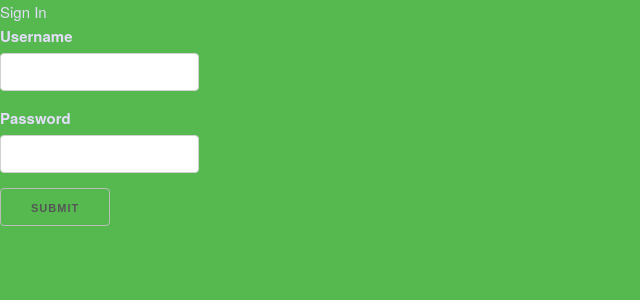
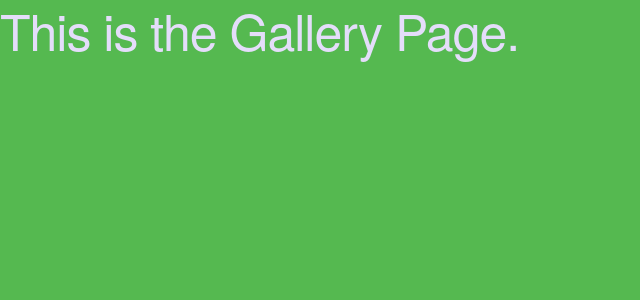
Before and after one commit to NicoleSharrock/finders-keepers, a React (Create React App) app in the folder client/: page / in a window 1280 px wide. Shown: the top 300 px of the page, without its empty margins (0-640 px from the left). Built offline with nearby package versions, Linux system fonts and the light colour scheme.

Commit message:
added Gallery Page

```diff
--- a/client/src/App.js
+++ b/client/src/App.js
@@ -1,12 +1,13 @@
 import './App.css';
-import Home from './pages/Home'
-import Login from './components/Login'
+import Home from './pages/Home';
+import Login from './components/Login';
+import Gallery from './pages/Gallery';
 
 function App() {
   return (
     <>
       {/* < Home /> */}
-      < Login />
+      < Gallery />
     </>
   );
 }
--- /dev/null
+++ b/client/src/pages/Gallery.js
@@ -0,0 +1,11 @@
+import React from 'react';
+
+const Gallery = () => {
+    return (
+        <main>
+            <h1>This is the Gallery Page.</h1>
+        </main>
+    )
+}
+
+export default Gallery;
```
